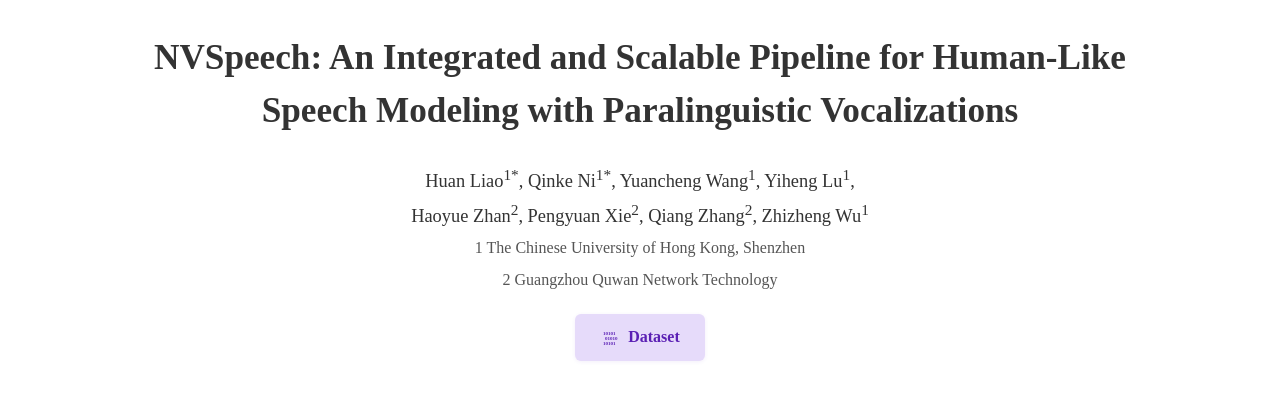
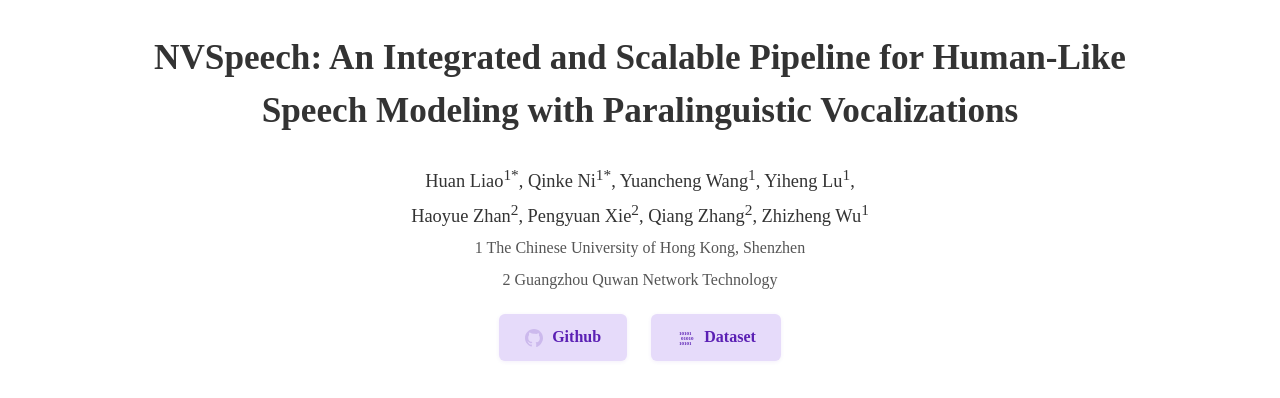
Before and after one commit to NVSpeech170k/nvspeech170k.github.io, a plain HTML site: page index.html in a window 1280 px wide. Shown: the top 398 px of the page. Drawn offline with Linux system fonts and the light colour scheme.

Commit message:
add github link

```diff
--- a/index.html
+++ b/index.html
@@ -593,15 +593,15 @@
                         <path d="M7 7h6v6H7z" fill="#5b20b4" fill-opacity="0.18" />
                     </svg>
                     Paper
-                </span>
-                <span href="https://nvspeech.github.io/" target="_blank" rel="noopener"
+                </span> -->
+                <span href="https://github.com/Hannieliao/NVSpeech" target="_blank" rel="noopener"
                     style="display: flex; align-items: center; gap: 0.5rem; background: #e6dbfa; color: #5b20b4; border: none; border-radius: 6px; padding: 0.7rem 1.6rem; font-size: 1rem; font-weight: 600; text-decoration: none; box-shadow: 0 1px 4px rgba(91,32,180,0.07); transition: background 0.2s;">
                     <svg width="20" height="20" fill="none" viewBox="0 0 20 20" style="vertical-align: middle;">
                         <path fill="#5b20b4" fill-opacity="0.18"
                             d="M10 2C5.03 2 1 6.03 1 11c0 3.98 2.61 7.34 6.22 8.53.45.08.62-.2.62-.44 0-.22-.01-.8-.01-1.57-2.53.55-3.07-1.22-3.07-1.22-.41-1.04-1-1.32-1-1.32-.82-.56.06-.55.06-.55.91.06 1.39.94 1.39.94.8 1.38 2.09.98 2.6.75.08-.58.31-.98.56-1.2-2.02-.23-4.15-1.01-4.15-4.48 0-.99.36-1.8.94-2.43-.09-.23-.41-1.16.09-2.41 0 0 .76-.24 2.5.92A8.7 8.7 0 0 1 10 6.8c.77.004 1.54.104 2.26.304 1.74-1.16 2.5-.92 2.5-.92.5 1.25.18 2.18.09 2.41.59.63.94 1.44.94 2.43 0 3.48-2.13 4.25-4.16 4.48.32.28.6.83.6 1.67 0 1.2-.01 2.17-.01 2.47 0 .24.17.53.62.44C16.39 18.34 19 14.98 19 11c0-4.97-4.03-9-9-9Z" />
                     </svg>
                     Github
-                </span> -->
+                </span>
                 <a href="https://huggingface.co/datasets/Hannie0813/NVSpeech170k" target="_blank" rel="noopener"
                     style="display: flex; align-items: center; gap: 0.5rem; background: #e6dbfa; color: #5b20b4; border: none; border-radius: 6px; padding: 0.7rem 1.6rem; font-size: 1rem; font-weight: 600; text-decoration: none; box-shadow: 0 1px 4px rgba(91,32,180,0.07); transition: background 0.2s;">
                     <svg width="20" height="20" fill="none" viewBox="0 0 20 20" style="vertical-align: middle;">
```
